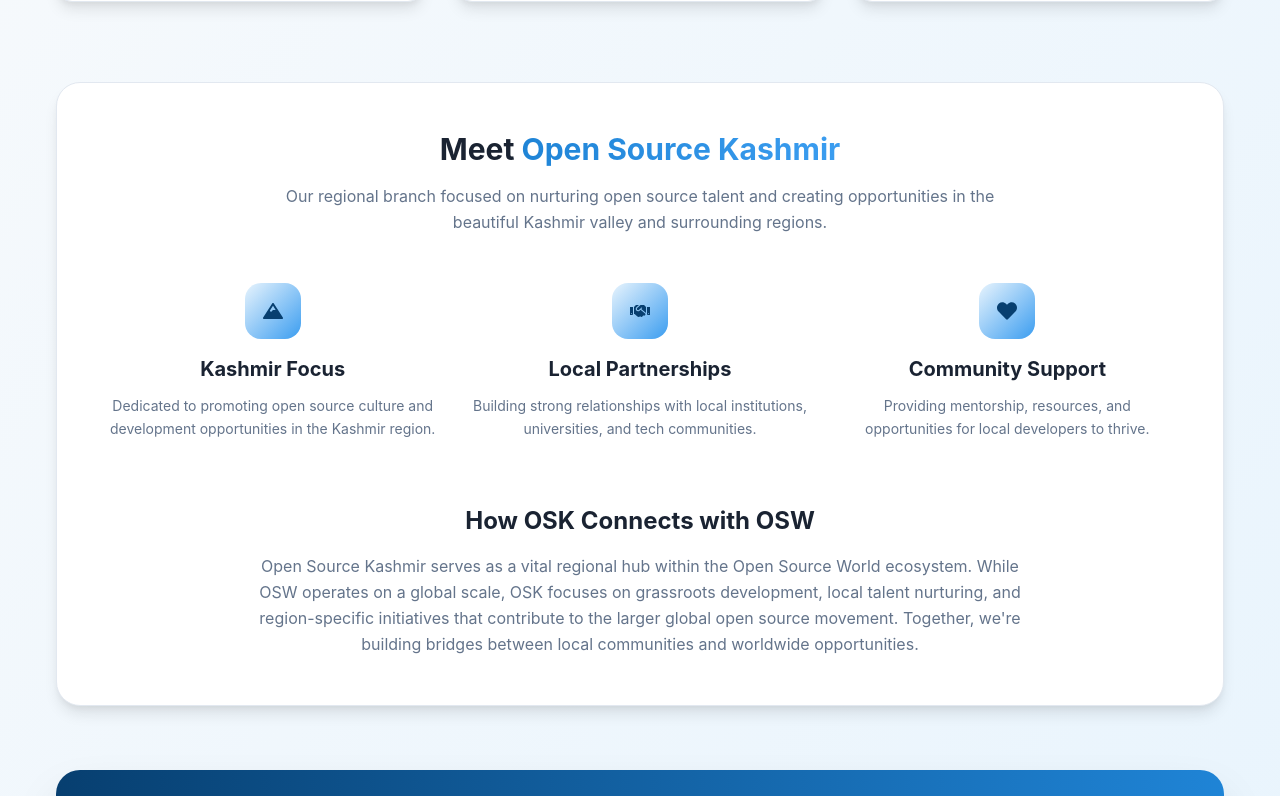
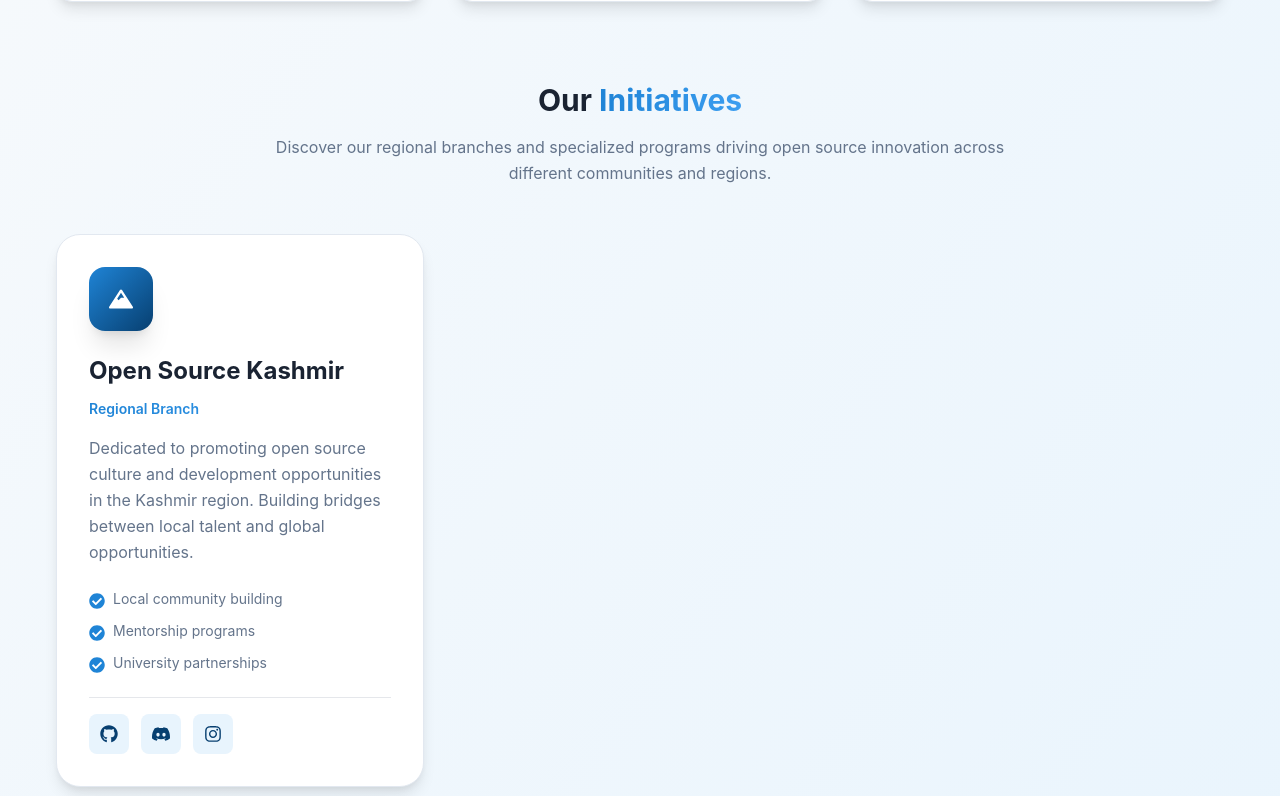
Before and after one commit to weirdwolf-eng/open-source-world, a React (Create React App) app: page / in a window 1280 px wide. Shown: the part 1359-2155 px from the top of the page. Built offline with nearby package versions, Linux system fonts and the light colour scheme.

Commit message:
Added “Our Initiatives” section with OSK card

```diff
--- a/src/components/Footer.tsx
+++ b/src/components/Footer.tsx
@@ -25,20 +25,20 @@ const Footer = () => {
     ],
     community: [
       { name: 'Join Community', href: '#contact' },
-      { name: 'Contribute', href: 'https://github.com/oathar/open-source-world', external: true },
-      { name: 'OSK Initiative', href: '#about' },
+      { name: 'Contribute', href: 'https://github.com/theopensourceworld/open-source-world', external: true },
+      { name: 'Our Initiatives', href: '#initiatives' },
       { name: 'Newsletter', href: '#contact' }
     ],
     resources: [
-      { name: 'Documentation', href: 'https://github.com/oathar/open-source-world', external: true },
-      { name: 'GitHub', href: 'https://github.com/oathar/open-source-world', external: true },
+      { name: 'Documentation', href: 'https://github.com/theopensourceworld/open-source-world', external: true },
+      { name: 'GitHub', href: 'https://github.com/theopensourceworld/open-source-world', external: true },
       { name: 'Blog', href: '#' },
       { name: 'Events', href: '#' }
     ]
   };
 
   const socialLinks = [
-    { name: 'GitHub', icon: FaGithub, href: 'https://github.com/oathar/open-source-world' },
+    { name: 'GitHub', icon: FaGithub, href: 'https://github.com/theopensourceworld' },
     { name: 'LinkedIn', icon: FaLinkedin, href: 'https://linkedin.com/company/open-source-world' },
     { name: 'Twitter', icon: FaTwitter, href: 'https://twitter.com/opensourceworld' },
     { name: 'YouTube', icon: FaYoutube, href: 'https://youtube.com/@opensourceworld' }
--- a/src/components/Navigation.tsx
+++ b/src/components/Navigation.tsx
@@ -1,19 +1,15 @@
 import React, { useState, useEffect } from 'react';
 import { motion } from 'framer-motion';
 import { FaBars, FaTimes } from 'react-icons/fa';
-import { Sun, MoonIcon, SunDim, Moon } from 'lucide-react';
-
-
-
-
+import { Sun, Moon } from 'lucide-react';
 
 import '../index.css'
 import { useTheme } from '../context/ThemeContext';
+
 const Navigation: React.FC = () => {
   const [isScrolled, setIsScrolled] = useState(false);
   const [isMobileMenuOpen, setIsMobileMenuOpen] = useState(false);
 
-  //using the hook
   const { theme, toggleTheme } = useTheme();
 
   useEffect(() => {
@@ -26,8 +22,8 @@ const Navigation: React.FC = () => {
   }, []);
 
   const navItems = [
-    //{ name: 'Home', href: '#hero' },
     { name: 'About', href: '#about' },
+    { name: 'Initiatives', href: '#initiatives' },
     { name: 'Team', href: '#team' },
     { name: 'Contact', href: '#contact' },
   ];
@@ -41,7 +37,6 @@ const Navigation: React.FC = () => {
   };
 
   return (
-
     <motion.nav
       className={`fixed top-0 w-full z-50 transition-all duration-300 ${
         isScrolled
@@ -51,9 +46,6 @@ const Navigation: React.FC = () => {
           : ""
       }`}
     >
-
-
-
       <div className="container-max">
         <div className="flex items-center justify-between h-16 lg:h-20">
           {/* Logo */}
@@ -71,7 +63,6 @@ const Navigation: React.FC = () => {
               }`}>
                 Open Source World
             </span>
-
           </motion.div>
 
           {/* Desktop Navigation */}
@@ -92,12 +83,11 @@ const Navigation: React.FC = () => {
             {/* Theme Toggle */}
             <button onClick={toggleTheme} aria-label="Toggle theme">
               {theme === "light" ? (
-                <Moon size={24} color="#a7acb5ff" />   // gray-500 hex for light mode
+                <Moon size={24} color="#a7acb5ff" />
               ) : (
-                <Sun size={24} color="#ffffff" />    // white for dark mode
+                <Sun size={24} color="#ffffff" />
               )}
             </button>
-
 
             <motion.button
               whileHover={{ scale: 1.05 }}
--- a/src/components/sections/AboutSection.tsx
+++ b/src/components/sections/AboutSection.tsx
@@ -2,14 +2,15 @@ import React from 'react';
 import { motion } from 'framer-motion';
 import { useInView } from 'framer-motion';
 import { useRef } from 'react';
-import { FaCode, FaUsers, FaGlobe, FaHeart, FaMountain, FaHandshake } from 'react-icons/fa';
+import { FaCode, FaUsers, FaGlobe, FaMountain, FaGithub, FaCheckCircle, FaInstagram } from 'react-icons/fa';
+import { SiDiscord } from 'react-icons/si';
 import { itemVariants, containerVariants } from '../../utils/animations';
 import { useTheme } from '../../context/ThemeContext';
 
 const AboutSection: React.FC = () => {
   const ref = useRef(null);
   const isInView = useInView(ref, { once: true });
-  const { theme, toggleTheme } = useTheme();
+  const { theme } = useTheme();
 
   const features = [
     {
@@ -26,24 +27,6 @@ const AboutSection: React.FC = () => {
       icon: FaGlobe,
       title: "Worldwide Impact",
       description: "Our projects and initiatives span across continents, making a real difference in communities everywhere."
-    }
-  ];
-
-  const oskFeatures = [
-    {
-      icon: FaMountain,
-      title: "Kashmir Focus",
-      description: "Dedicated to promoting open source culture and development opportunities in the Kashmir region."
-    },
-    {
-      icon: FaHandshake,
-      title: "Local Partnerships",
-      description: "Building strong relationships with local institutions, universities, and tech communities."
-    },
-    {
-      icon: FaHeart,
-      title: "Community Support",
-      description: "Providing mentorship, resources, and opportunities for local developers to thrive."
     }
   ];
 
@@ -100,53 +83,110 @@ const AboutSection: React.FC = () => {
             ))}
           </motion.div>
 
-          {/* OSK Section */}
-          <motion.div
-            variants={itemVariants}
-            className={`${cardBg} rounded-3xl p-8 sm:p-12 transition-all duration-300`}
-          >
+          {/* Initiatives Section */}
+          <motion.div variants={itemVariants} className="mt-20" id="initiatives">
             <div className="text-center mb-12">
               <h3 className={`text-3xl font-bold mb-4 ${textPrimary}`}>
-                Meet <span className={textGradient}>Open Source Kashmir</span>
+                Our <span className={textGradient}>Initiatives</span>
               </h3>
               <p className={`max-w-3xl mx-auto leading-relaxed ${textSecondary}`}>
-                Our regional branch focused on nurturing open source talent and creating
-                opportunities in the beautiful Kashmir valley and surrounding regions.
+                Discover our regional branches and specialized programs driving open source
+                innovation across different communities and regions.
               </p>
             </div>
 
-            <div className="grid grid-cols-1 md:grid-cols-3 gap-8 mb-16">
-              {oskFeatures.map((feature, index) => (
-                <motion.div
-                  key={index}
-                  whileHover={{ y: -5 }}
-                  className="text-center group"
-                >
-                  <div className="w-14 h-14 bg-gradient-to-br from-[#e8f4fd] to-[#3b9df0] rounded-2xl flex items-center justify-center mx-auto mb-4 text-[#073f70] text-xl group-hover:shadow-lg transition-all duration-300">
-                    <feature.icon />
+            {/* Initiative Cards Grid */}
+            <div className="grid grid-cols-1 md:grid-cols-2 lg:grid-cols-3 gap-8">
+              {/* OSK Initiative Card */}
+              <motion.div
+                whileHover={{ y: -10, scale: 1.02 }}
+                className={`${cardBg} rounded-3xl p-8 transition-all duration-300`}
+              >
+                {/* Logo/Icon */}
+                <div className="w-16 h-16 bg-gradient-to-br from-[#1f84d6] to-[#073f70] rounded-2xl flex items-center justify-center mb-6 text-white text-2xl shadow-xl">
+                  <FaMountain />
+                </div>
+
+                {/* Initiative Name */}
+                <h4 className={`text-2xl font-bold mb-3 ${textPrimary}`}>
+                  Open Source Kashmir
+                </h4>
+
+                {/* Tagline */}
+                <p className={`text-sm font-semibold mb-4 ${textGradient}`}>
+                  Regional Branch
+                </p>
+
+                {/* Description */}
+                <p className={`leading-relaxed mb-6 ${textSecondary}`}>
+                  Dedicated to promoting open source culture and development opportunities
+                  in the Kashmir region. Building bridges between local talent and global opportunities.
+                </p>
+
+                {/* Key Features */}
+                <div className="space-y-3 mb-6">
+                  <div className="flex items-start space-x-2">
+                    <FaCheckCircle className="text-[#1f84d6] mt-1 flex-shrink-0" />
+                    <p className={`text-sm ${textSecondary}`}>Local community building</p>
                   </div>
-                  <h4 className={`text-xl font-bold mb-3 ${textPrimary}`}>
-                    {feature.title}
-                  </h4>
-                  <p className={`text-sm leading-relaxed ${textSecondary}`}>
-                    {feature.description}
-                  </p>
-                </motion.div>
-              ))}
-            </div>
+                  <div className="flex items-start space-x-2">
+                    <FaCheckCircle className="text-[#1f84d6] mt-1 flex-shrink-0" />
+                    <p className={`text-sm ${textSecondary}`}>Mentorship programs</p>
+                  </div>
+                  <div className="flex items-start space-x-2">
+                    <FaCheckCircle className="text-[#1f84d6] mt-1 flex-shrink-0" />
+                    <p className={`text-sm ${textSecondary}`}>University partnerships</p>
+                  </div>
+                </div>
 
-            {/* Connection Section */}
-            <div className="text-center max-w-3xl mx-auto">
-              <h4 className={`text-2xl font-bold mb-4 ${textPrimary}`}>
-                How OSK Connects with OSW
-              </h4>
-              <p className={`leading-relaxed ${textSecondary}`}>
-                Open Source Kashmir serves as a vital regional hub within the Open Source World ecosystem.
-                While OSW operates on a global scale, OSK focuses on grassroots development,
-                local talent nurturing, and region-specific initiatives that contribute to the larger
-                global open source movement. Together, we're building bridges between local communities
-                and worldwide opportunities.
-              </p>
+                {/* Social Links */}
+                <div className={`flex items-center space-x-3 pt-4 border-t ${theme === 'light' ? 'border-gray-200' : 'border-gray-700'}`}>
+                  <motion.a
+                    href="https://github.com/opensourcekashmir"
+                    target="_blank"
+                    rel="noopener noreferrer"
+                    whileHover={{ scale: 1.1 }}
+                    className={`w-10 h-10 rounded-lg flex items-center justify-center transition-all ${
+                      theme === 'light'
+                        ? 'bg-[#e8f4fd] text-[#073f70] hover:bg-[#1f84d6] hover:text-white'
+                        : 'bg-[#1a2332] text-[#3b9df0] hover:bg-[#1f84d6] hover:text-white'
+                    }`}
+                    aria-label="OSK GitHub"
+                  >
+                    <FaGithub size={18} />
+                  </motion.a>
+                  <motion.a
+                    href="https://discord.gg/osk"
+                    target="_blank"
+                    rel="noopener noreferrer"
+                    whileHover={{ scale: 1.1 }}
+                    className={`w-10 h-10 rounded-lg flex items-center justify-center transition-all ${
+                      theme === 'light'
+                        ? 'bg-[#e8f4fd] text-[#073f70] hover:bg-[#5865F2] hover:text-white'
+                        : 'bg-[#1a2332] text-[#3b9df0] hover:bg-[#5865F2] hover:text-white'
+                    }`}
+                    aria-label="OSK Discord"
+                  >
+                    <SiDiscord size={18} />
+                  </motion.a>
+                  <motion.a
+                    href="https://instagram.com/opensourcekashmir"
+                    target="_blank"
+                    rel="noopener noreferrer"
+                    whileHover={{ scale: 1.1 }}
+                    className={`w-10 h-10 rounded-lg flex items-center justify-center transition-all ${
+                      theme === 'light'
+                        ? 'bg-[#e8f4fd] text-[#073f70] hover:bg-[#E4405F] hover:text-white'
+                        : 'bg-[#1a2332] text-[#3b9df0] hover:bg-[#E4405F] hover:text-white'
+                    }`}
+                    aria-label="OSK Instagram"
+                  >
+                    <FaInstagram size={18} />
+                  </motion.a>
+                </div>
+              </motion.div>
+
+              {/* Placeholder for future initiatives - You can add more cards here */}
             </div>
           </motion.div>
 
```
Also changed, not shown: src/types/react-icons.d.ts (+15 -0 lines).
